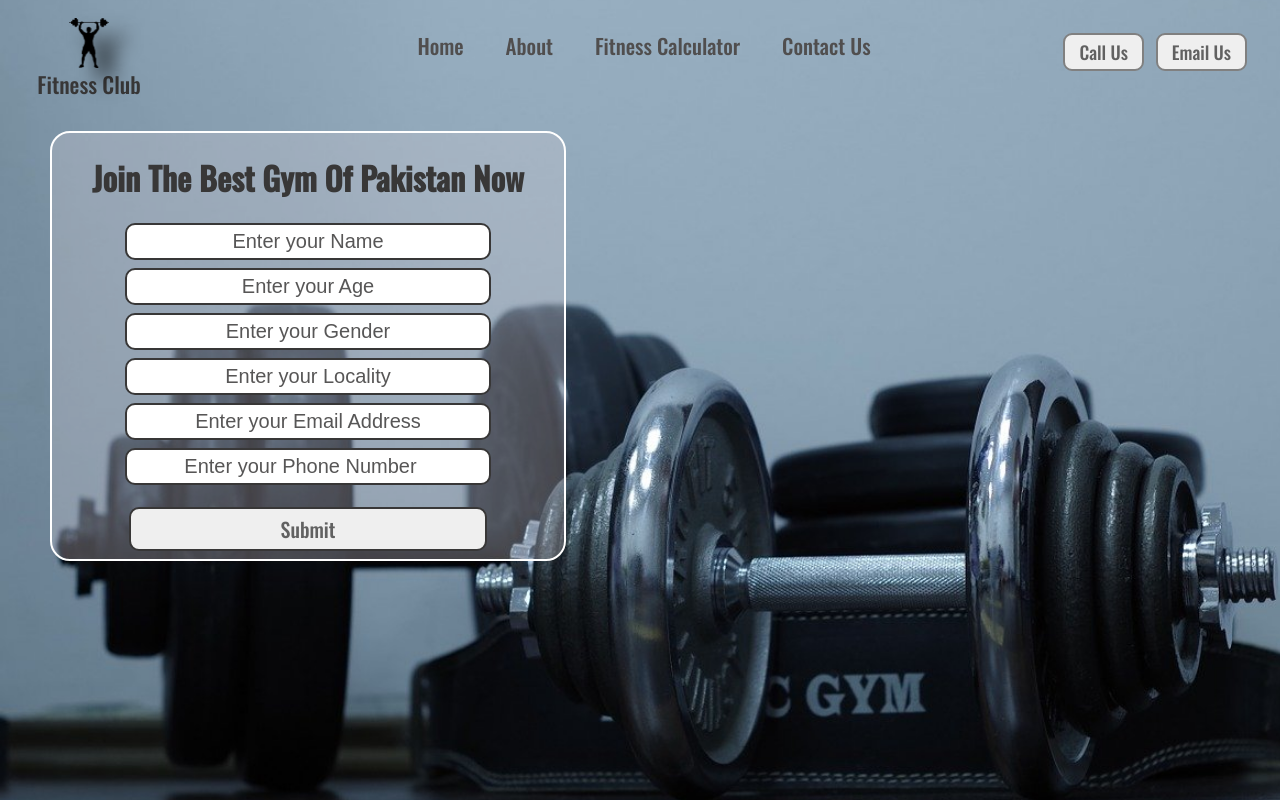
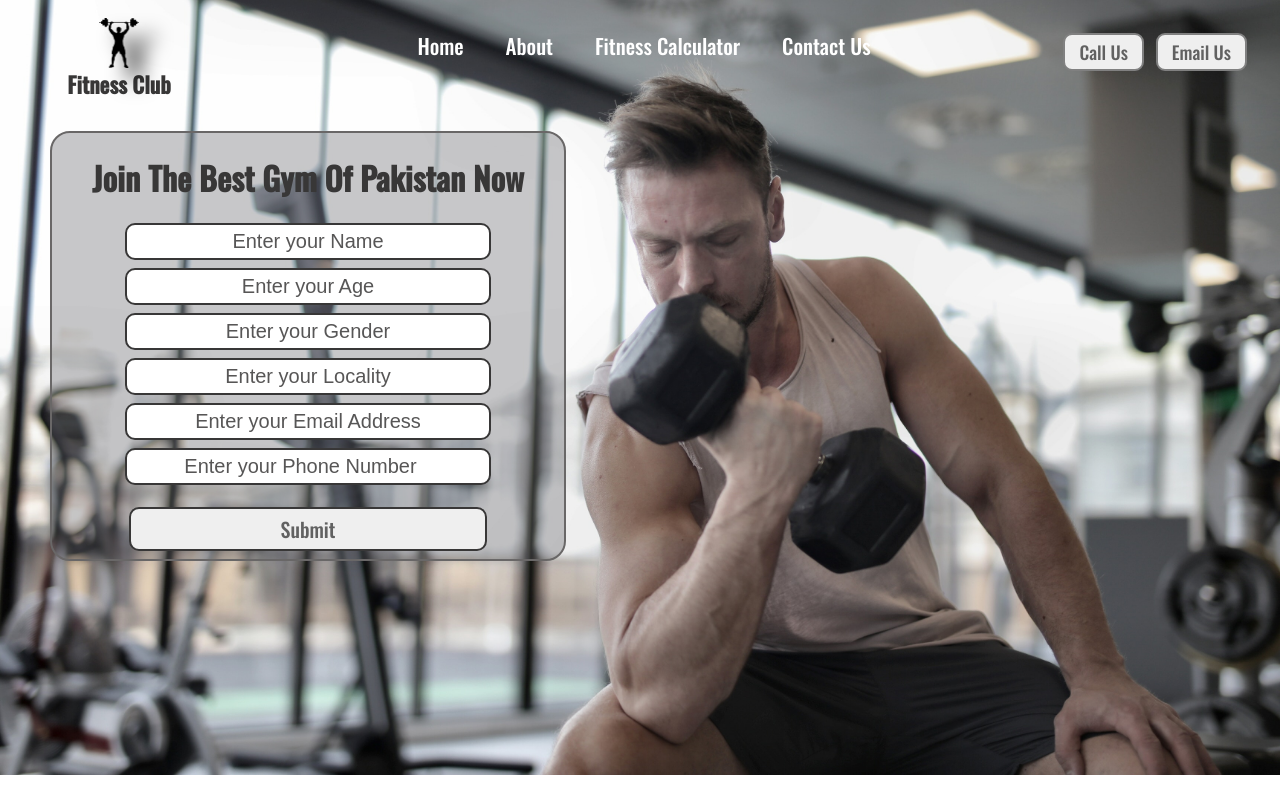
Before and after one commit to zobiakanwal/Web-Development, a plain HTML site: page Gym Website/index.html in a window 1280 px wide. Drawn offline with nearby package versions, Linux system fonts and the light colour scheme.

Commit message:
Complete V1

```diff
--- a/Gym Website/index.html
+++ b/Gym Website/index.html
@@ -12,13 +12,13 @@
             font-family: 'Oswald', sans-serif;
             margin: 0px;
             padding: 0px;
-            background-image: url(img/sport-1244925_1280.jpg);
-            /* background-repeat: no-repeat;
-            background-attachment: fixed; */
+            background-image: url(img/pexels-andrea-piacquadio-3836878.jpg);
+             background-repeat: no-repeat;
+            /* background-attachment: fixed;  */
+            /* background-size: 100%; */
+            background-position-y: -78px;
+            /* background-position-x: 10px; */
             background-size: 100%;
-            background-position-y: -70px;
-            /* background-position-x: 10px; */
-            background-size: 110%;
             color: rgb(97, 97, 97);
         }
 
@@ -28,10 +28,13 @@
             top: 10px;
             left: 29px;
             text-align: center;
+            /* color: rgb(56, 55, 55); */
             color: rgb(56, 55, 55);
             font-size: 18px;
             /* font-weight: bold; */
             width: 120px;
+            margin: 0px 30px;
+            font-weight: bold;
         }
 
         .logoBox img {
@@ -63,12 +66,13 @@
 
         .navbar li a {
             text-decoration: none;
-            color: rgb(80, 78, 78);
+            /* color: rgb(80, 78, 78); */
+            color: white;
         }
 
         .navbar li a:hover {
             font-size: 23px;
-            color: white;
+            color: rgb(209, 207, 207);;
             text-decoration: underline;
 
         }
@@ -92,17 +96,19 @@
         }
 
         .btn:hover {
-            background-color: rgb(221, 221, 221);
+            background-color: rgb(209, 207, 207);
         }
 
         .container{
             color:  rgb(56, 55, 55);
-            border: 2px solid white;
+            /* border: 2px solid white; */
+            border: 2px solid rgb(105, 103, 103);
             width: 40%;
             margin: 70px 50px;
             text-transform: capitalize;
             border-radius: 20px;
-   background-color: rgba(202, 200, 209, 0.322);/* Black w/opacity/see-through */
+   /*background-color: rgba(202, 200, 209, 0.322);*//* Black w/opacity/see-through */
+   background-color: rgba(98, 97, 102, 0.352);/* Black w/opacity/see-through */
         }
 
         .formGroup input, .formGroup button{
```
Also changed, not shown: Gym Website/Gym Website 1.PNG (added).
